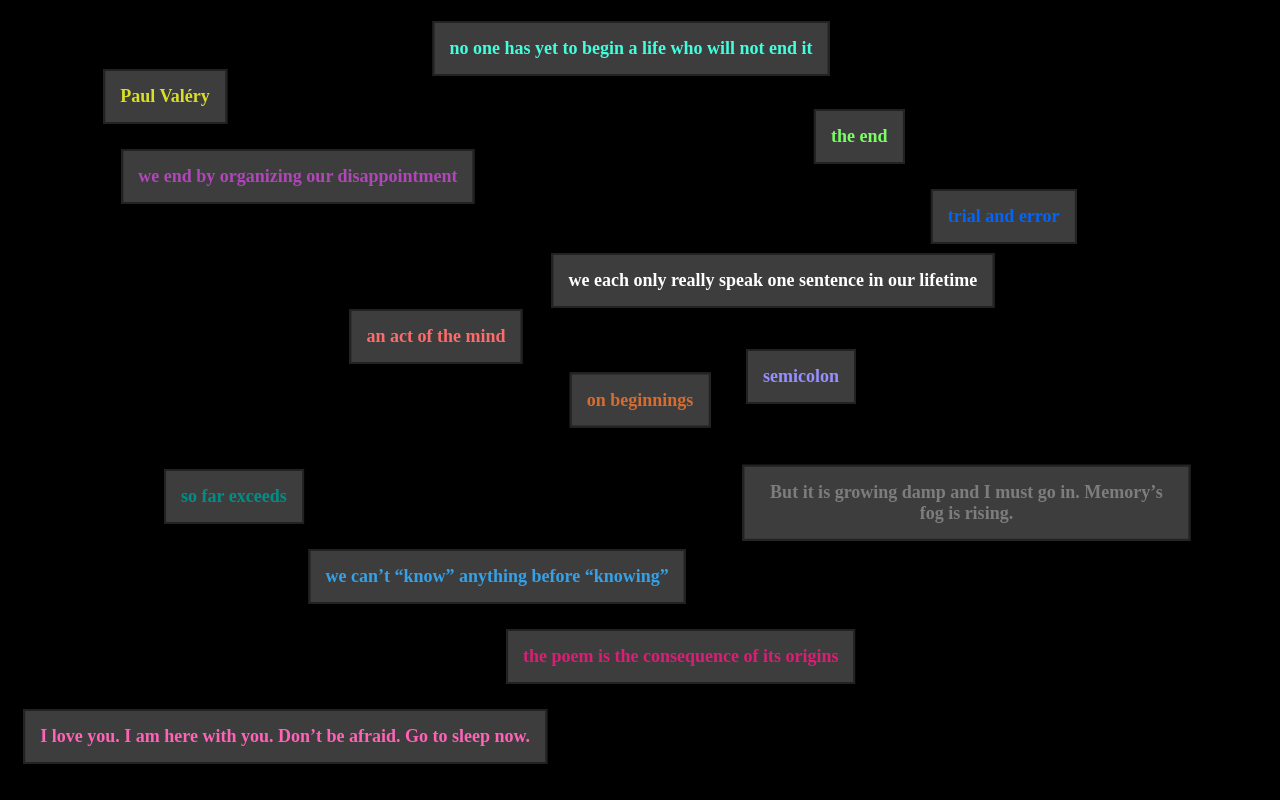
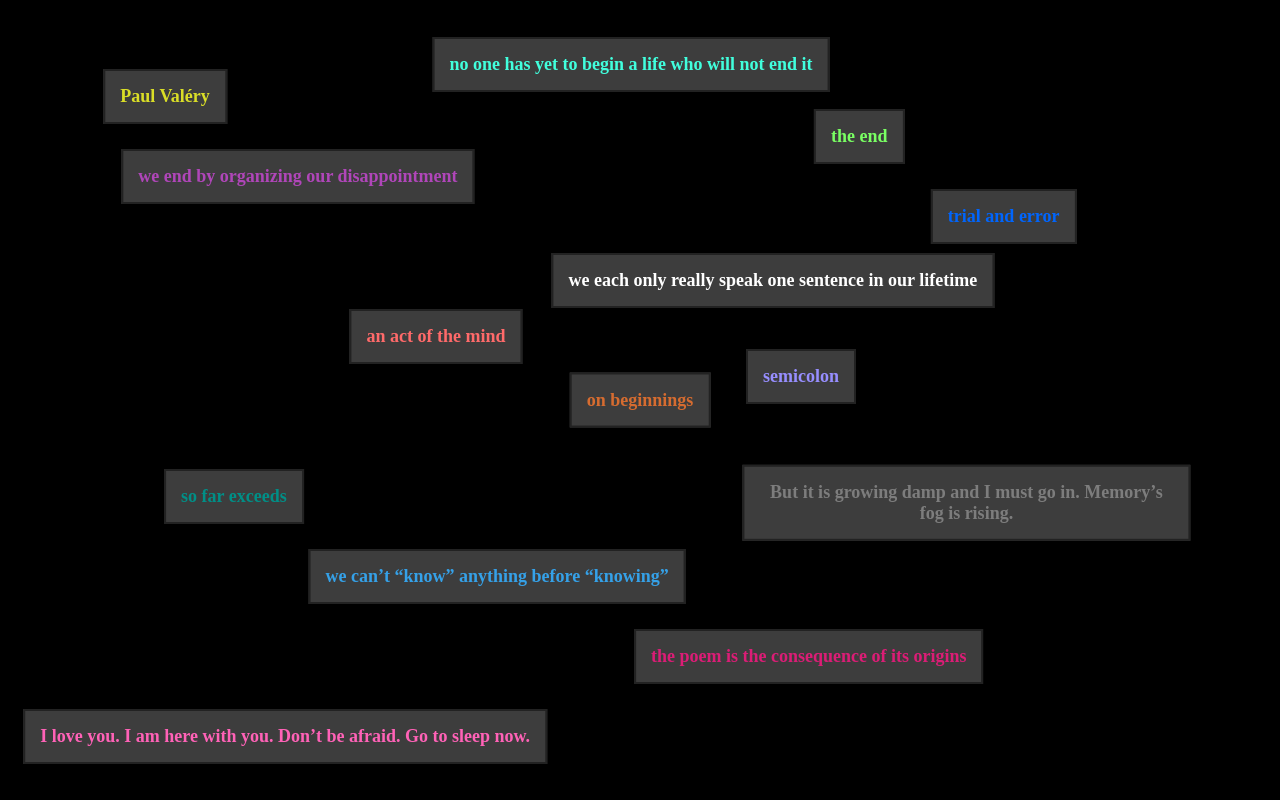
Before and after one commit to mikamimochi/onbeginnings, a plain HTML site: page index.html in a window 1280 px wide. Drawn offline with nearby package versions, Linux system fonts and the light colour scheme.

Commit message:
Update style1.css

```diff
--- a/style1.css
+++ b/style1.css
@@ -56,7 +56,7 @@ body {
 
 #but button {
   position: absolute;
-  top: 4%;
+  top: 6%;
   left: 40%;
   transform: translate(-20%,-20%);
   font-family: 'Ibarra Real Nova', serif;
@@ -967,7 +967,7 @@ body {
 #but12 button {
   position: absolute;
   top: 80%;
-  left: 45%;
+  left: 55%;
   transform: translate(-20%,-20%);
   padding: 15px;
   font-family: 'Ibarra Real Nova', serif;
```
